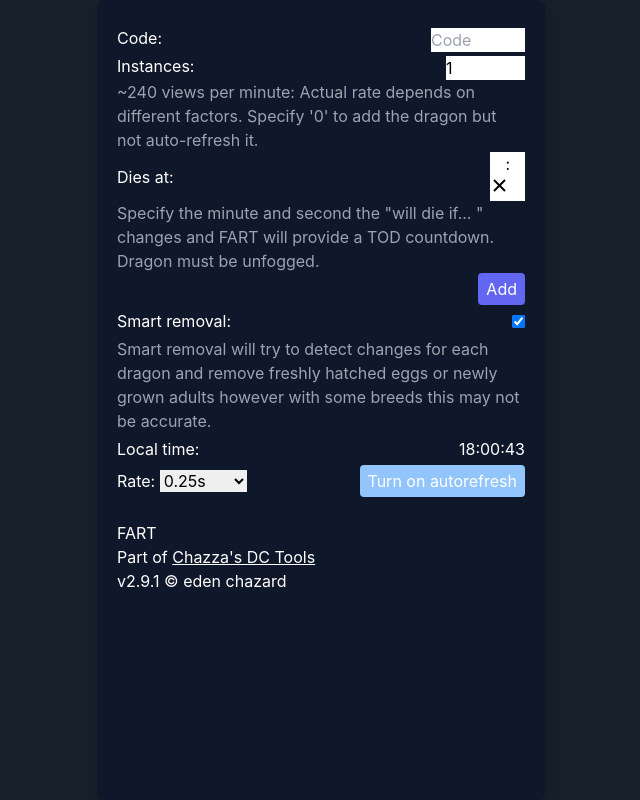
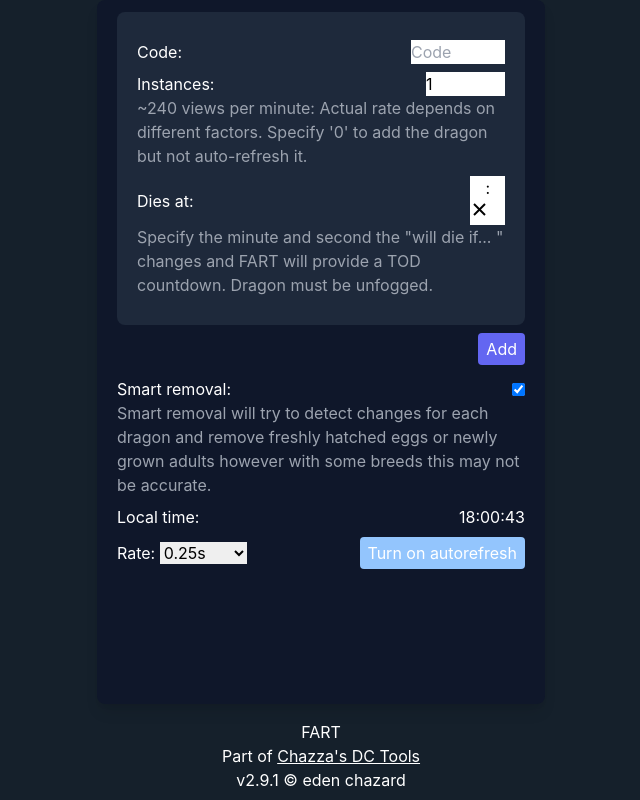
Before and after one commit to edenchazard/dc-auto-refresher, a React (Create React App) app in the folder src/frontend/: page / in a window 1280 px wide. Shown: the whole page, without its empty margins (319-959 px from the left). Built offline with nearby package versions, Linux system fonts and the light colour scheme.

Commit message:
improve styling and separate the add dragon form from the rest of the UI

```diff
--- a/src/frontend/src/App.tsx
+++ b/src/frontend/src/App.tsx
@@ -167,14 +167,19 @@ export default function App() {
     }
 
     return (
-        <div className="App rounded-lg shadow-lg bg-slate-900 max-w-md mx-auto p-5 text-white min-h-screen">
+        <div className='flex flex-col min-h-screen'>
+        <div className="App rounded-lg shadow-lg bg-slate-900 max-w-md mx-auto text-white grow">
             <ReactTooltip
                 globalEventOff="click"
                 place="top"
                 effect="solid" />
+            <div className='max:pt-3'>
+                <div className='max:px-5'>
                     <AddDragon
                         rate={rate}
                         addToList={handleAdd} />
+                </div>
+                <div className='px-5 my-3'>
                     <RefresherControls
                         list={listOfDragons}
                         rate={rate}
@@ -209,6 +214,9 @@ export default function App() {
                             rate={rate}
                             onImageChange={handleImageChange} />
                     }
+                </div>
+            </div>
+        </div>
         <Footer />
         </div>
     );
--- a/src/frontend/src/components/AddDragon.tsx
+++ b/src/frontend/src/components/AddDragon.tsx
@@ -26,10 +26,11 @@ export default function AddDragon({addToList, rate}){
     }
 
     return (
-            <div className='space-y-1 my-1'>
-                <form
-                    onSubmit={handleAdd}>
-                    <div className='flex justify-between items-center space-y-1'>
+        <form onSubmit={handleAdd}>
+            <div
+                className='bg-slate-800 p-5 max:rounded-lg '>
+                <div className='my-2'>
+                    <div className='flex justify-between items-center'>
                         <label htmlFor='code'>Code:</label>
                         <input
                             id="code"
@@ -42,13 +43,15 @@ export default function AddDragon({addToList, rate}){
                             maxLength={5}
                             onChange={(e) => setCode(e.target.value)}/>
                     </div>
-                    <div className='flex justify-between items-center space-y-1'>
+                </div>
+                <div className='my-2'>
+                    <div className='flex justify-between items-center'>
                         <label htmlFor='instances'>Instances:</label>
                         <DragonInstancesInput
                             instances={instances}
                             setInstances={setInstances} />
-                    </div>
-                    <div className='flex justify-between text-gray-400 space-y-1'>
+                        </div>
+                    <div className='text-gray-400'>
                         <p>
                             {
                             (rate === 0
@@ -58,6 +61,8 @@ export default function AddDragon({addToList, rate}){
                             }
                         </p>
                     </div>
+                </div>
+                <div className='my-2'>
                     <div className='flex justify-between items-center'>
                         <label htmlFor='tod'>Dies at:</label>
                         <TimePicker
@@ -68,15 +73,16 @@ export default function AddDragon({addToList, rate}){
                             maxDetail='second'
                             disableClock={true} />
                     </div>
-                    <div className='flex justify-between text-gray-400'>
+                    <div className='text-gray-400'>
                         <p>Specify the minute and second the "will die if... " changes and FART will provide a TOD countdown. Dragon must be unfogged.</p>
                     </div>
-                    <div className='flex items-end flex-col'>
-                        <button
-                            className="rounded bg-indigo-500 px-2 py-1 hover:bg-indigo-700"
-                            type="submit">Add</button>
-                    </div>
-                </form>
+                </div>
             </div>
+            <div className='flex items-end flex-col mt-2 mx-5 max:mx-0'>
+                <button
+                    className="rounded bg-indigo-500 px-2 py-1 hover:bg-indigo-700"
+                    type="submit">Add</button>
+            </div>
+        </form>
     );
 }
--- a/src/frontend/src/components/Footer.tsx
+++ b/src/frontend/src/components/Footer.tsx
@@ -1,6 +1,6 @@
 export default function Footer(){
     return (
-        <div className='pt-2'>
+        <div className='p-2 mt-2 text-white text-center'>
             <h1>FART</h1>
             <div>
                 Part of <a
--- a/src/frontend/src/components/RefresherControls.tsx
+++ b/src/frontend/src/components/RefresherControls.tsx
@@ -24,7 +24,8 @@ const Select = ({onChange, value}) =>{
 
 export default function RefresherControls({list, rate, updateRate, click, autorefresh, smartRemoval, updateSmartRemoval}) {
     return (
-        <div className="space-y-1 my-1">
+        <div>
+            <div className="my-2">
                 <div className={`${smartRemoval ? 'text-white' : 'text-gray-400' } flex justify-between items-center`}>
                     <label htmlFor='smartRemoval'>Smart removal:</label>
                     <input
@@ -36,11 +37,15 @@ export default function RefresherControls({list, rate, updateRate, click, autore
                 <div id="smart-removal" className={`${smartRemoval ? 'text-gray-400' : 'text-gray-600' }`}>
                     <p>Smart removal will try to detect changes for each dragon and remove freshly hatched eggs or newly grown adults however with some breeds this may not be accurate.</p>
                 </div>
+            </div>
             {
-                list.length > 0 && <ShareLink list={list} />
+                list.length > 0 &&
+                <div className="my-2">
+                    <ShareLink list={list} />
+                </div>
             }
-
-            <div className="flex items-center justify-between my-2">
+            <div className="my-2">
+                <div className="flex items-center justify-between">
                     <span>
                         <label htmlFor="timer">Local time:</label>
                     </span>
@@ -48,7 +53,9 @@ export default function RefresherControls({list, rate, updateRate, click, autore
                         <Clock />
                     </span>
                 </div>
-            <div className="flex items-center justify-between my-2">
+            </div>
+            <div className="my-2">
+                <div className="flex items-center justify-between">
                     <div>
                         <label htmlFor='rate'>Rate: </label>
                         <Select value={rate} onChange={updateRate} />
@@ -62,5 +69,6 @@ export default function RefresherControls({list, rate, updateRate, click, autore
                     </div>
                 </div>
             </div>
+        </div>
     );
 }
--- a/src/frontend/src/components/ShareLink.tsx
+++ b/src/frontend/src/components/ShareLink.tsx
@@ -6,8 +6,8 @@ export default function ShareLink({ list }: { list: Dragon[] }){
     const shareLink = createShareLinkFromList(list);
 
     return (
-        <div>
-            <div className="flex items-center justify-between my-2">
+        <>
+            <div className="flex items-center justify-between">
                 <span>
                     <label htmlFor="share">Share Link:</label>
                 </span>
@@ -23,9 +23,9 @@ export default function ShareLink({ list }: { list: Dragon[] }){
                         copyText={shareLink}/>
                 </span>
             </div>
-            <div className='flex justify-between text-gray-400'>
+            <div className='text-gray-400'>
                 <p>Share this setup with other users.</p>
             </div>
-        </div>
+        </>
     );
 }
--- a/src/frontend/tailwind.config.js
+++ b/src/frontend/tailwind.config.js
@@ -3,6 +3,9 @@ module.exports = {
     "./src/**/*.{js,jsx,ts,tsx}"
   ],
   theme: {
+    screens:{
+      "max": "448px"
+    },
     extend: {},
   },
   plugins: [],
```
Also changed, not shown: src/frontend/src/components/RefresherView.tsx (+13 -0 lines). Lines whose indentation alone changed are shown as unchanged.
